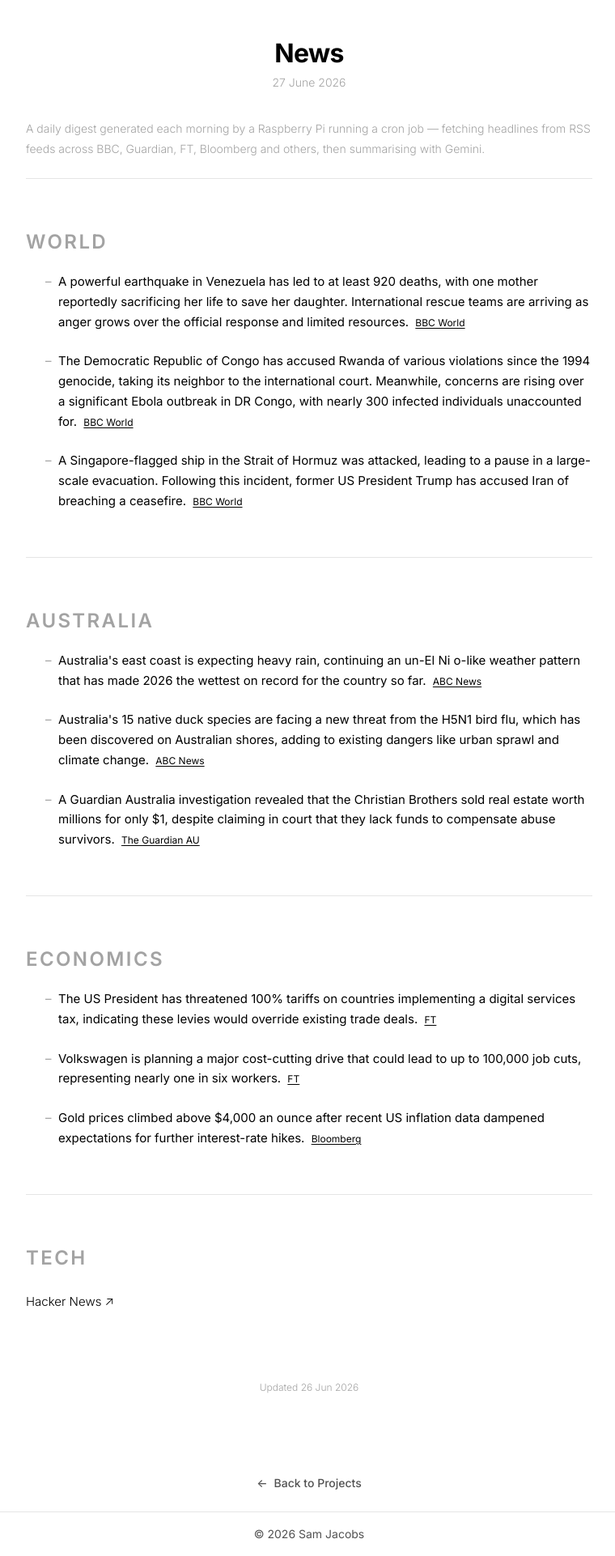
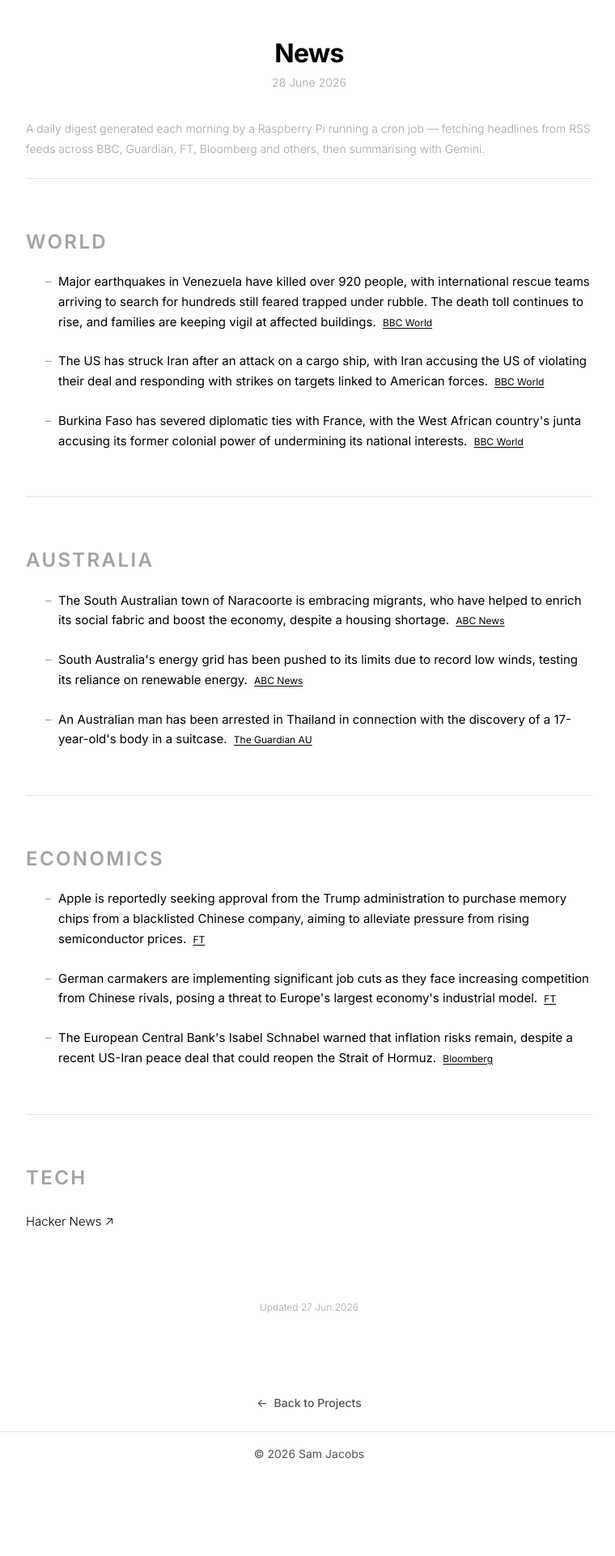
Before and after one commit to s-jac/s-jac.github.io, a Jekyll site: the page built from projects/news.html, in a window 1280 px wide. Shown: the whole page at 81% size, without its empty margins (258-1018 px from the left). Built offline with Jekyll 4.4.1, drawn with Linux system fonts in a browser that asks for light colours; after the commit the page ends 1823 px from its top, so only the background shows below that.

Commit message:
daily news update 28 June 2026

```diff
--- a/_data/news.json
+++ b/_data/news.json
@@ -1,22 +1,22 @@
 {
-  "date": "27 June 2026",
-  "generated_at": "2026-06-26T21:00:57.581468+00:00",
+  "date": "28 June 2026",
+  "generated_at": "2026-06-27T21:01:24.084827+00:00",
   "sections": [
     {
       "heading": "World",
       "bullets": [
         {
-          "text": "A powerful earthquake in Venezuela has led to at least 920 deaths, with one mother reportedly sacrificing her life to save her daughter. International rescue teams are arriving as anger grows over the official response and limited resources.",
+          "text": "Major earthquakes in Venezuela have killed over 920 people, with international rescue teams arriving to search for hundreds still feared trapped under rubble. The death toll continues to rise, and families are keeping vigil at affected buildings.",
           "source": "BBC World",
           "url": "https://www.bbc.com/news/world"
         },
         {
-          "text": "The Democratic Republic of Congo has accused Rwanda of various violations since the 1994 genocide, taking its neighbor to the international court. Meanwhile, concerns are rising over a significant Ebola outbreak in DR Congo, with nearly 300 infected individuals unaccounted for.",
+          "text": "The US has struck Iran after an attack on a cargo ship, with Iran accusing the US of violating their deal and responding with strikes on targets linked to American forces.",
           "source": "BBC World",
           "url": "https://www.bbc.com/news/world"
         },
         {
-          "text": "A Singapore-flagged ship in the Strait of Hormuz was attacked, leading to a pause in a large-scale evacuation. Following this incident, former US President Trump has accused Iran of breaching a ceasefire.",
+          "text": "Burkina Faso has severed diplomatic ties with France, with the West African country's junta accusing its former colonial power of undermining its national interests.",
           "source": "BBC World",
           "url": "https://www.bbc.com/news/world"
         }
@@ -26,17 +26,17 @@
       "heading": "Australia",
       "bullets": [
         {
-          "text": "Australia's east coast is expecting heavy rain, continuing an un-El Ni\n\no-like weather pattern that has made 2026 the wettest on record for the country so far.",
+          "text": "The South Australian town of Naracoorte is embracing migrants, who have helped to enrich its social fabric and boost the economy, despite a housing shortage.",
           "source": "ABC News",
           "url": "https://www.abc.net.au/news"
         },
         {
-          "text": "Australia's 15 native duck species are facing a new threat from the H5N1 bird flu, which has been discovered on Australian shores, adding to existing dangers like urban sprawl and climate change.",
+          "text": "South Australia's energy grid has been pushed to its limits due to record low winds, testing its reliance on renewable energy.",
           "source": "ABC News",
           "url": "https://www.abc.net.au/news"
         },
         {
-          "text": "A Guardian Australia investigation revealed that the Christian Brothers sold real estate worth millions for only $1, despite claiming in court that they lack funds to compensate abuse survivors.",
+          "text": "An Australian man has been arrested in Thailand in connection with the discovery of a 17-year-old's body in a suitcase.",
           "source": "The Guardian AU",
           "url": "https://www.theguardian.com/au"
         }
@@ -46,17 +46,17 @@
       "heading": "Economics",
       "bullets": [
         {
-          "text": "The US President has threatened 100% tariffs on countries implementing a digital services tax, indicating these levies would override existing trade deals.",
+          "text": "Apple is reportedly seeking approval from the Trump administration to purchase memory chips from a blacklisted Chinese company, aiming to alleviate pressure from rising semiconductor prices.",
           "source": "FT",
           "url": "https://www.ft.com"
         },
         {
-          "text": "Volkswagen is planning a major cost-cutting drive that could lead to up to 100,000 job cuts, representing nearly one in six workers.",
+          "text": "German carmakers are implementing significant job cuts as they face increasing competition from Chinese rivals, posing a threat to Europe's largest economy's industrial model.",
           "source": "FT",
           "url": "https://www.ft.com"
         },
         {
-          "text": "Gold prices climbed above $4,000 an ounce after recent US inflation data dampened expectations for further interest-rate hikes.",
+          "text": "The European Central Bank's Isabel Schnabel warned that inflation risks remain, despite a recent US-Iran peace deal that could reopen the Strait of Hormuz.",
           "source": "Bloomberg",
           "url": "https://www.bloomberg.com/markets"
         }
```
